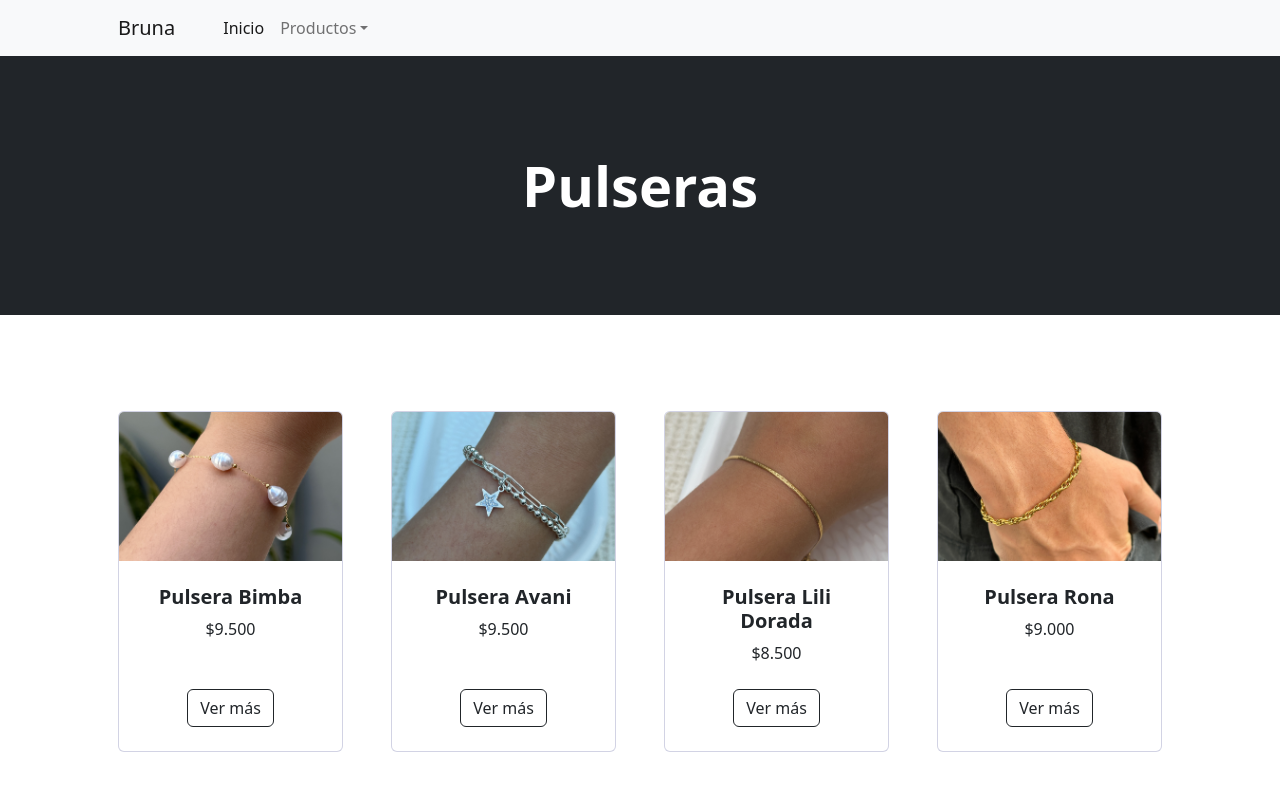
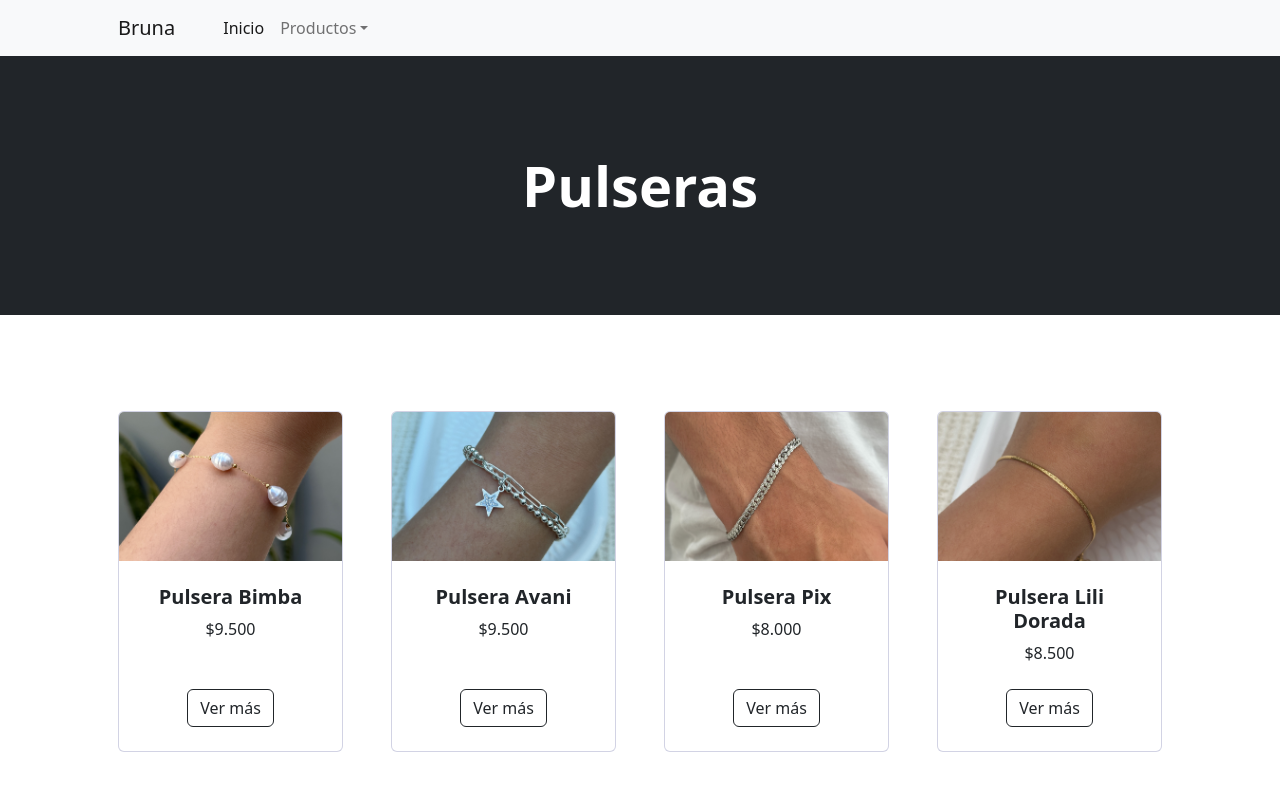
Before and after one commit to BrunaAccesorios/Pulseras, a plain HTML site: page index.html in a window 1280 px wide. Shown: the top 797 px of the page. Drawn offline with nearby package versions, Linux system fonts and the light colour scheme.

Commit message:
Update index.html

```diff
--- a/index.html
+++ b/index.html
@@ -105,6 +105,29 @@
                             <!-- Product actions-->
                             <div class="card-footer p-4 pt-0 border-top-0 bg-transparent">
                                 <div class="text-center"><a class="btn btn-outline-dark mt-auto" href="https://brunaaccesorios.github.io/Pulsera-Avani/">Ver más</a></div>
+                            </div>
+                        </div>
+                    </div>
+                    <div class="col mb-5">
+                        <div class="card h-100">
+                             <!-- Product image-->
+                            <a href="https://brunaaccesorios.github.io/Pulsera-Pix/">
+                            <img class="card-img-top" src="assets - copia/pulseras/pix.jpg" alt="..." />
+                            </a>
+                            <!-- Product details-->
+                            <div class="card-body p-4">
+                                <div class="text-center">
+                                    <!-- Product name-->
+                                    <h5 class="fw-bolder">Pulsera Pix</h5>
+
+                                    <!-- Product price-->
+
+                                    $8.000
+                                </div>
+                            </div>
+                            <!-- Product actions-->
+                            <div class="card-footer p-4 pt-0 border-top-0 bg-transparent">
+                                <div class="text-center"><a class="btn btn-outline-dark mt-auto" href="https://brunaaccesorios.github.io/Pulsera-Pix/">Ver más</a></div>
                             </div>
                         </div>
                     </div>
```
